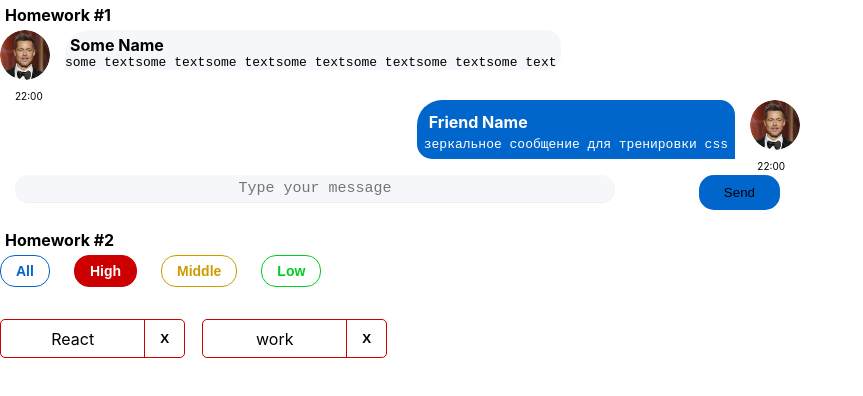
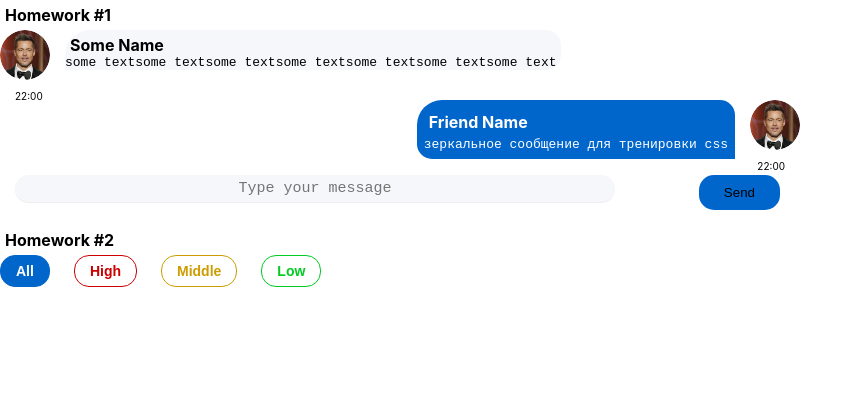
Before and after one commit to sergeianip20/itdz1, a React (Create React App) app: page / in a window 1280 px wide. Shown: the top 396 px of the page, without its empty margins (0-863 px from the left). Built offline with nearby package versions, Linux system fonts and the light colour scheme.

Commit message:
dz1 commit1

```diff
--- a/src/s2-homeworks/hw02/HW2.tsx
+++ b/src/s2-homeworks/hw02/HW2.tsx
@@ -37,17 +37,7 @@ const defaultAffairs: Array<AffairType> = [ // need to fix any
 
 // pure helper functions
 export const filterAffairs = (affairs: Array<AffairType>, filter: FilterType): Array<AffairType> => { // need to fix any
-if(filter === 'high'){
-    affairs = affairs.filter((f) => f.priority === 'high')
-}
-    if(filter === 'middle'){
-        affairs = affairs.filter((f) => f.priority === 'middle')
-    }
-    if(filter === 'low'){
-        affairs = affairs.filter((f) => f.priority === 'low')
-    }
-
-    return affairs // need to fix
+return affairs.filter(el => el.priority===filter) // need to fix
 }
 export const deleteAffair = (affairs: Array<AffairType>, _id: number): Array<AffairType> => { // need to fix any
   if(_id === 0) {
@@ -76,7 +66,7 @@ export const deleteAffair = (affairs: Array<AffairType>, _id: number): Array<Aff
 
 function HW2() {
     const [affairs, setAffairs] = useState<Array<AffairType>>(defaultAffairs) // need to fix any
-    const [filter, setFilter] = useState<FilterType>('high')
+    const [filter, setFilter] = useState<FilterType>('all')
 
     const filteredAffairs = filterAffairs(affairs, filter)
     const deleteAffairCallback = (_id: number) => {
```
